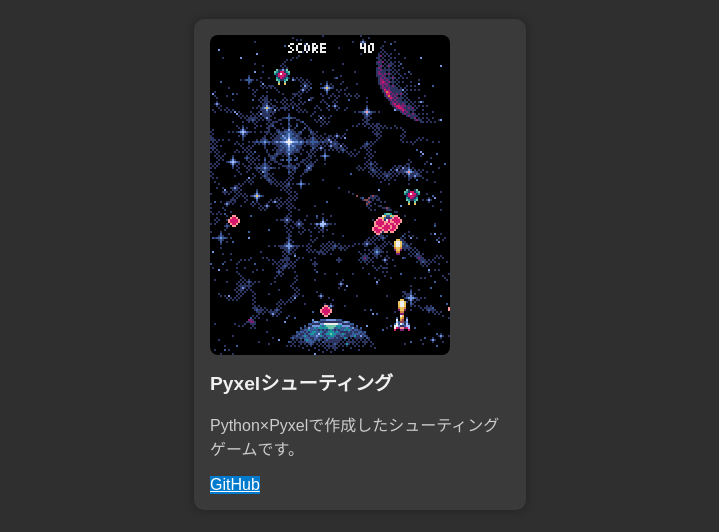
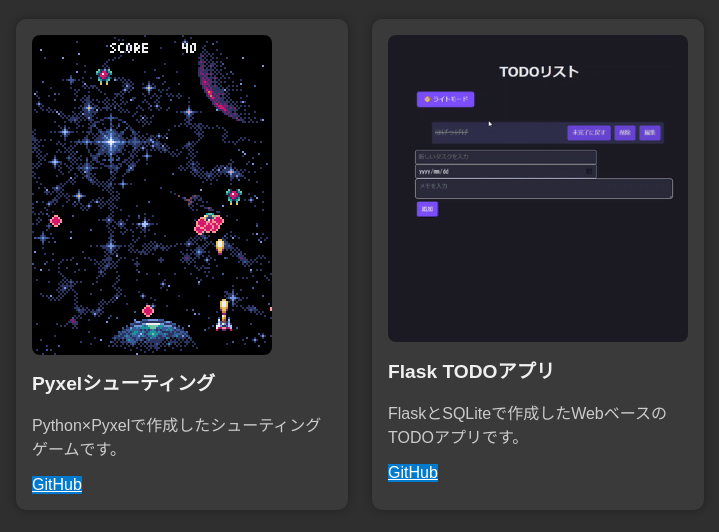
Before and after one commit to A252S252/A252S252.github.io, a plain HTML site: page index.html in a window 1280 px wide. Shown: the part 86-618 px from the top of the page, without its empty margins (280-999 px from the left). Drawn offline with Linux system fonts and the light colour scheme.

Commit message:
Add TODOアプリのGIFとカードを追加

```diff
--- a/index.html
+++ b/index.html
@@ -66,11 +66,20 @@
       <h2>Pyxelシューティング</h2>
       <p>Python×Pyxelで作成したシューティングゲームです。</p>
       <div class="btns">
-        <a href="https://github.com/ユーザー名/リポジトリ名" target="_blank">GitHub</a>
+        <a href="https://github.com/A252S252/Mega_Wing" target="_blank">GitHub</a>
         <!--<a href="https://ユーザー名.itch.io/ゲーム名" target="_blank">itch.io</a>-->
       </div>
     </div>
 
+    <div class="card">
+      <img src="img/TODO.gif" alt="TODOアプリ デモGIF" />
+      <h2>Flask TODOアプリ</h2>
+      <p>FlaskとSQLiteで作成したWebベースのTODOアプリです。</p>
+      <div class="btns">
+        <a href="https://github.com/A252S252/flask-todo-app" target="_blank">GitHub</a>
+        <!--<a href="https://your-deploy-link.com" target="_blank">アプリを見る</a>-->
+      </div>
+    </div>
     <!-- 他のゲームもカードをコピーして追加できる！ -->
 
   </div>
```
Also changed, not shown: img/TODO.gif (added).
